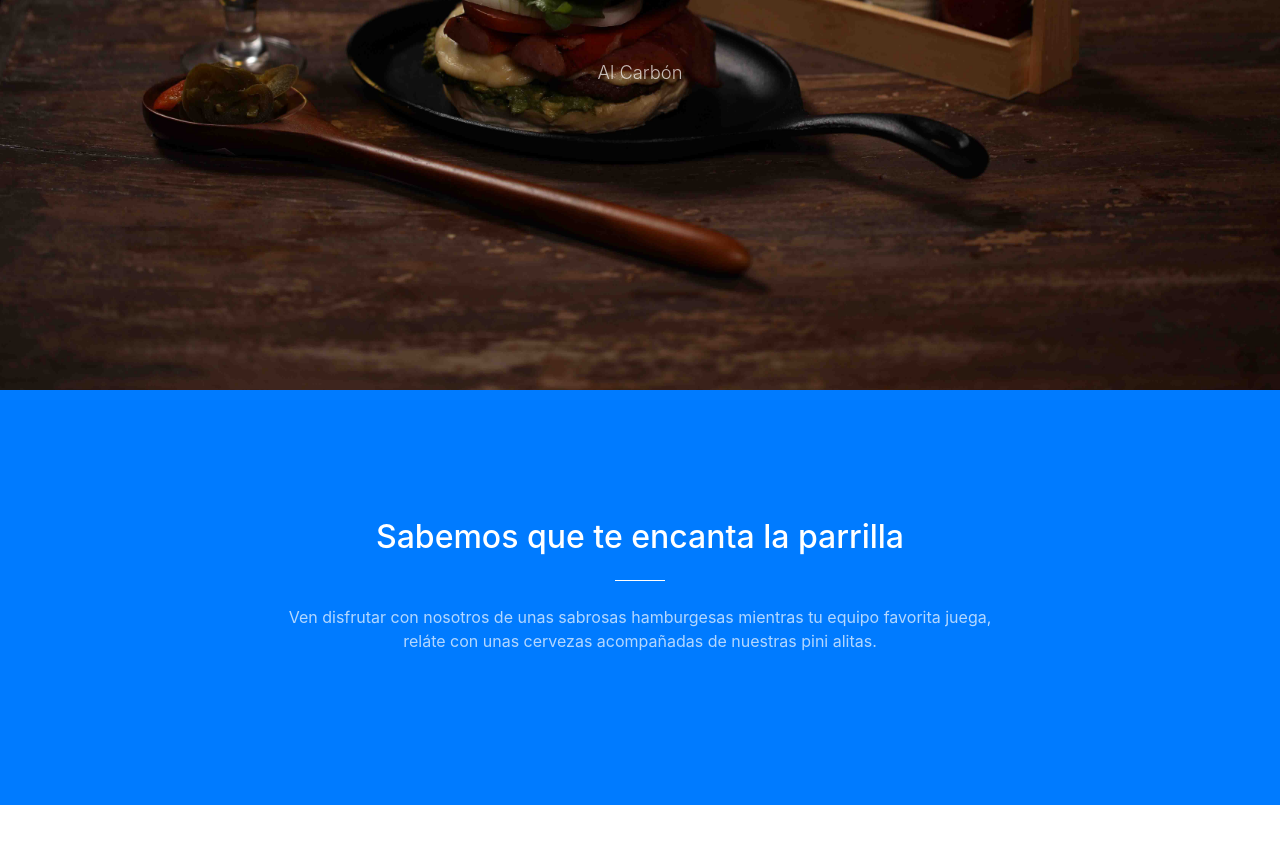
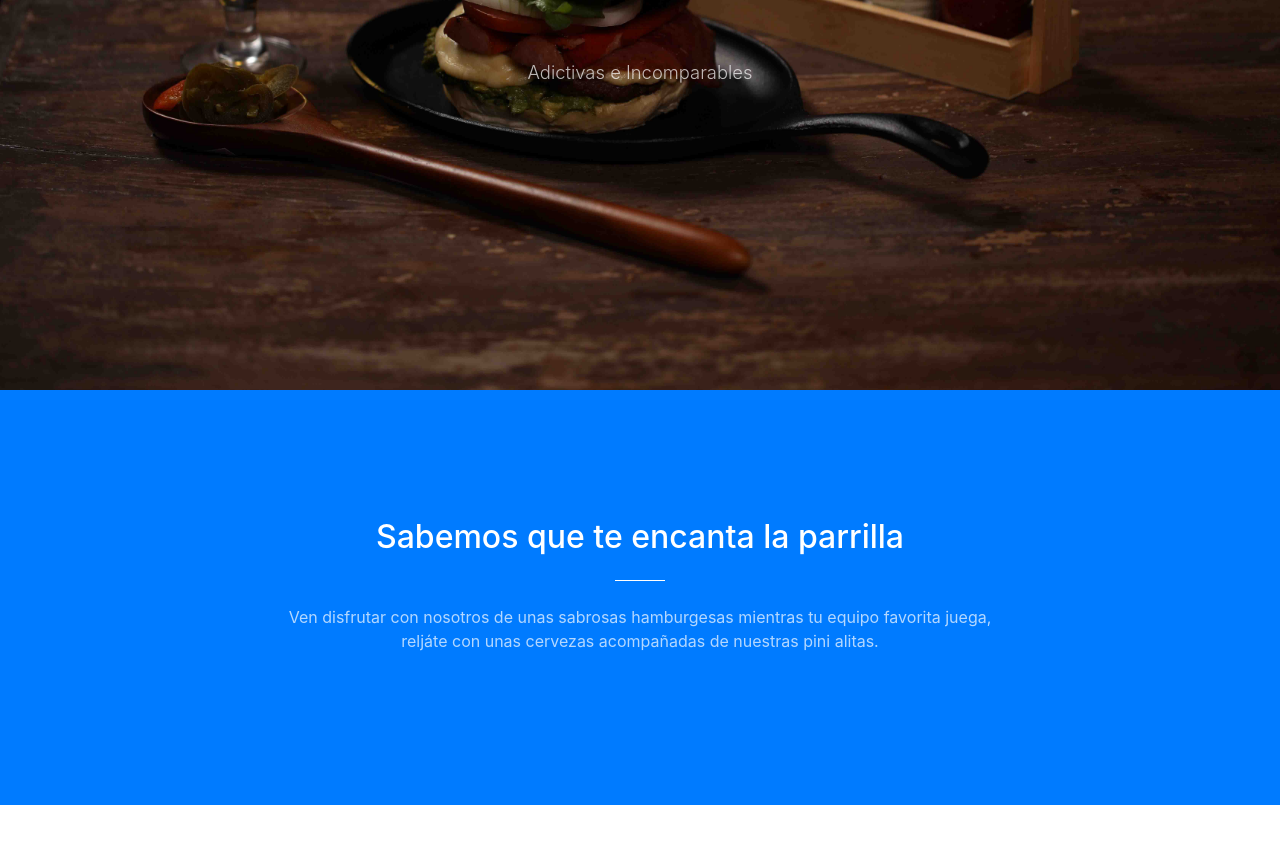
Before and after one commit to birdiedaboy/burgerleague, a website with bundled scripts: page index.html in a window 1280 px wide. Shown: the part 410-1254 px from the top of the page. Built offline with nearby package versions, Linux system fonts and the light colour scheme.

Commit message:
palabras mal escritas

```diff
--- a/index.html
+++ b/index.html
@@ -67,7 +67,7 @@
           </div>
           <div class="col-lg-8 mx-auto">
 
-            <p class="text-faded mb-5">Al Carbón</p>
+            <p class="text-faded mb-5">Adictivas e Incomparables</p>
 
             <!-- <a class="btn btn-primary btn-xl js-scroll-trigger" href="#about">Find Out More</a> -->
           </div>
@@ -84,7 +84,7 @@
             <h2 class="section-heading text-white">Sabemos que te encanta la parrilla</h2>
             <hr class="light my-4">
 
-            <p class="text-faded mb-4">Ven  disfrutar con nosotros de unas sabrosas hamburgesas mientras tu equipo favorita juega, reláte con unas cervezas acompañadas de nuestras pini alitas.</p>
+            <p class="text-faded mb-4">Ven  disfrutar con nosotros de unas sabrosas hamburgesas mientras tu equipo favorita juega, reljáte con unas cervezas acompañadas de nuestras pini alitas.</p>
              <!--<a class="btn btn-light btn-xl js-scroll-trigger" href="#services">Get Started!</a> -->
           </div>
         </div>
```
